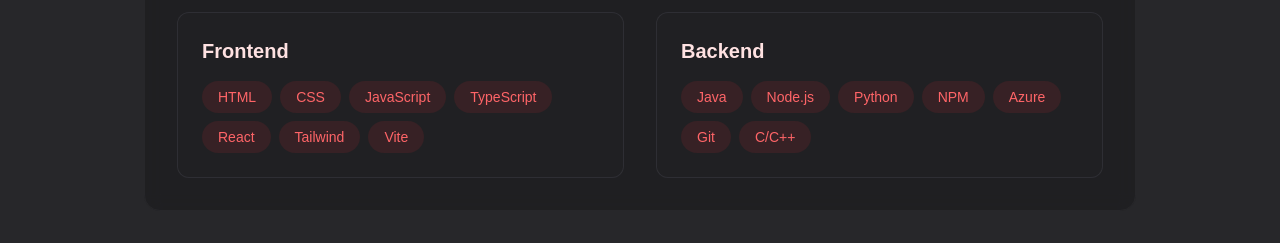
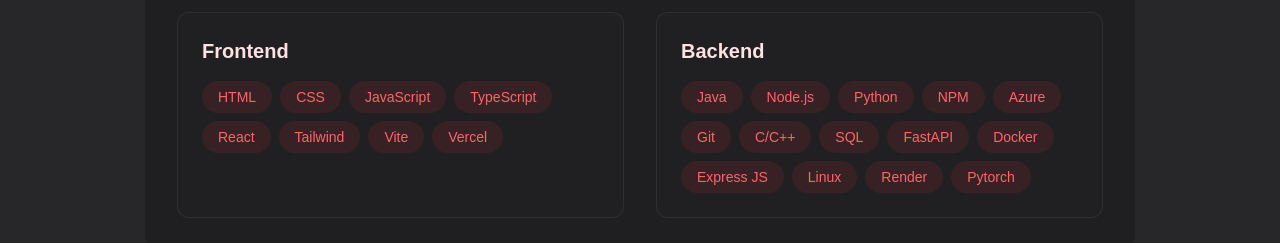
Before and after one commit to Flapjacck/React-Portfolio, a React (Vite) app: page / in a window 1280 px wide. Shown: the part 1080-1323 px from the top of the page. Built offline with nearby package versions, Linux system fonts and the light colour scheme.

Commit message:
updated about me skills

```diff
--- a/src/components/sections/About.tsx
+++ b/src/components/sections/About.tsx
@@ -20,6 +20,7 @@
   "React",
   "Tailwind",
   "Vite",
+  "Vercel",
 ];
 
 const backendSkills: string[] = [
@@ -30,6 +31,13 @@
   "Azure",
   "Git",
   "C/C++",
+  "SQL",
+  "FastAPI",
+  "Docker",
+  "Express JS",
+  "Linux",
+  "Render",
+  "Pytorch",
 ];
 
 const education: EducationProps = {
```
